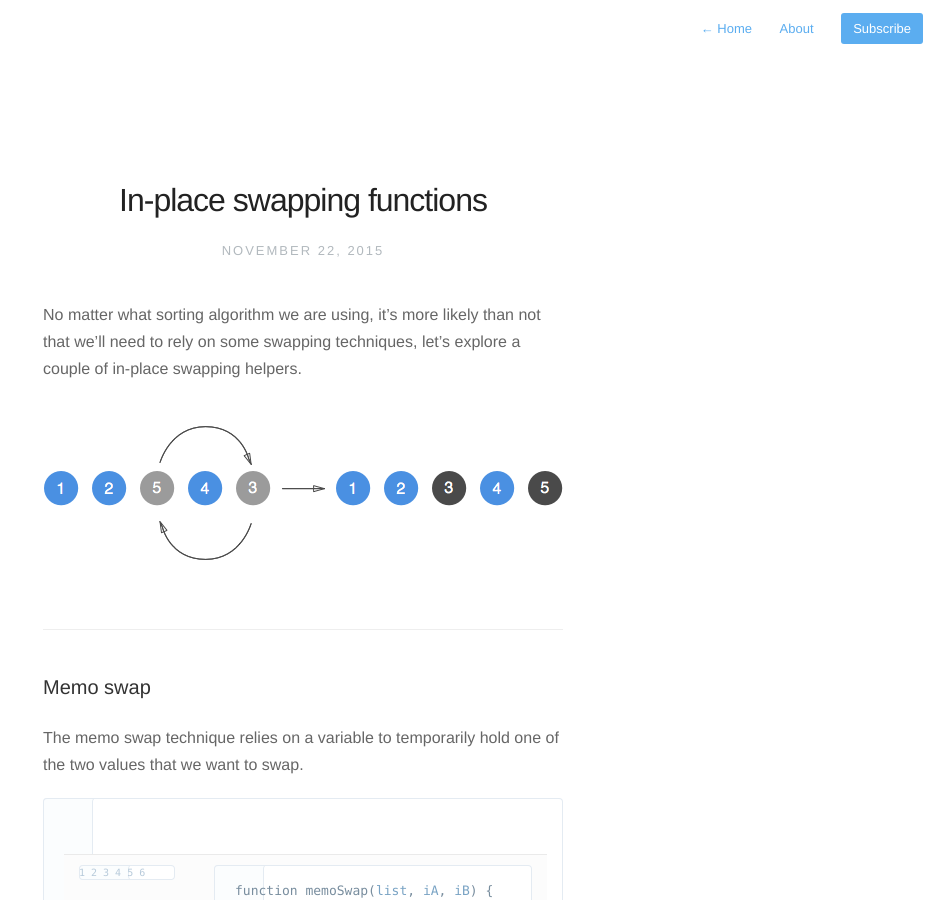
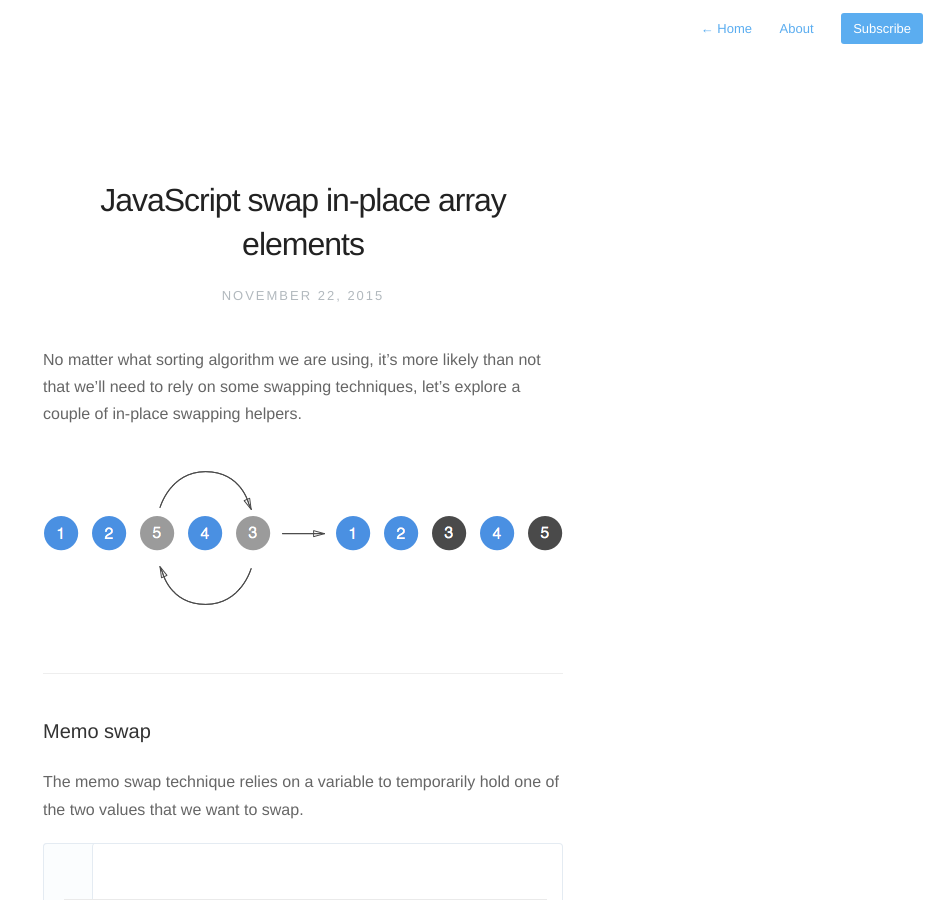
Before and after one commit to nickbalestra/nickbalestra.github.io, a Jekyll site: the page built from _posts/2015-11-22-swapping-array-elements-in-place.md, in a window 1280 px wide and 900 px high. Shown: the whole window, without its empty margins (337-1280 px from the left). Built offline with Jekyll 4.4.1, drawn with Linux system fonts in a browser that asks for light colours; nearby versions of some CDN libraries; Markdown is read by kramdown in place of the engine named in the settings.

Commit message:
title rework

```diff
--- a/_posts/2015-11-22-swapping-array-elements-in-place.md
+++ b/_posts/2015-11-22-swapping-array-elements-in-place.md
@@ -1,5 +1,5 @@
 ---
-title: In-place swapping functions
+title: JavaScript swap in-place array elements
 date: 2015-11-22
 description: From bitwise operators to ES6 destructuring
 ---
```
